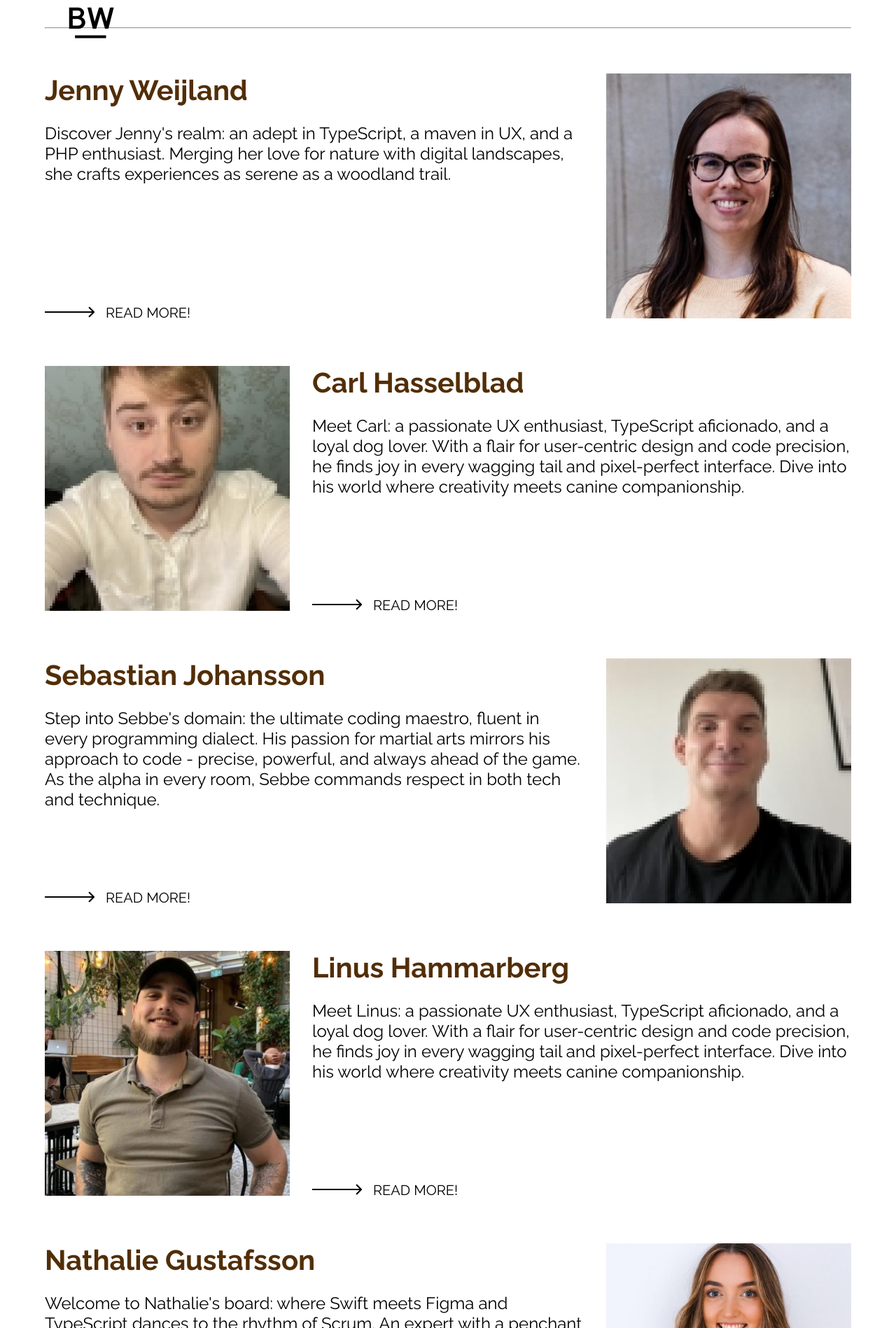
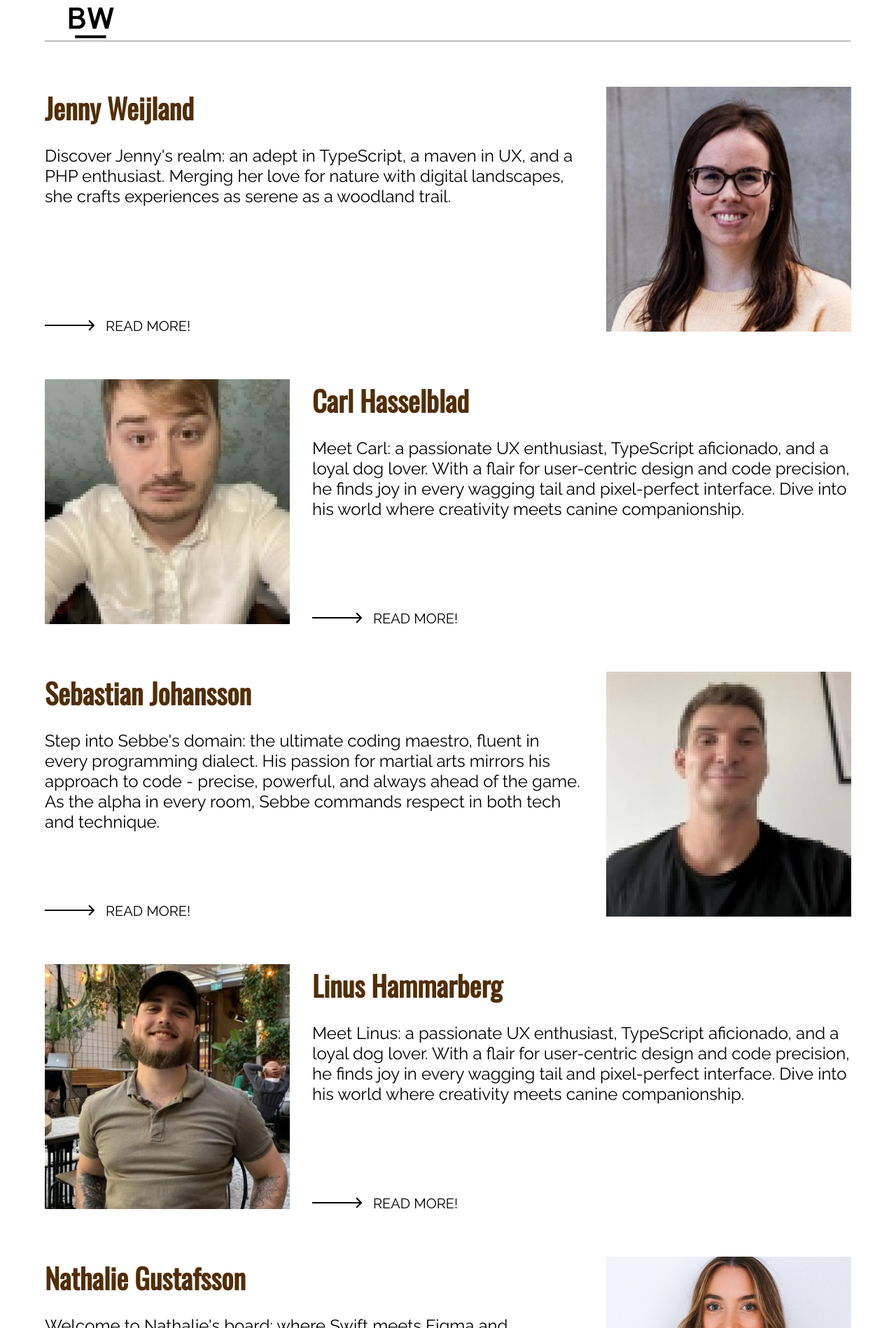
Before and after one commit to Lvl1Pichu/Portfolio-Website, a React (Vite) app: page / in a window 1280 px wide. Shown: the part 122-2020 px from the top of the page at 70% size. Built offline with nearby package versions, Linux system fonts and the light colour scheme.

Commit message:
added the Oswald font to all of the header elements.

```diff
--- a/src/Components/TeamSection.tsx
+++ b/src/Components/TeamSection.tsx
@@ -11,7 +11,7 @@ function TeamSection() {
         fontFamily: 'Raleway',
       }}
     >
-      <Box component="h1" sx={{ fontSize: '64px' }}>
+      <Box component="h1" sx={{ fontSize: '64px', fontFamily: 'Oswald' }}>
         The team
       </Box>
       <hr style={{ marginBottom: '2rem' }} />
@@ -43,7 +43,12 @@ function TeamSection() {
           >
             <Box
               component="h2"
-              sx={{ fontSize: '40px', margin: '0', color: '#522E07' }}
+              sx={{
+                fontSize: '40px',
+                margin: '0',
+                color: '#522E07',
+                fontFamily: 'Oswald',
+              }}
             >
               Jenny Weijland
             </Box>
@@ -95,7 +100,12 @@ function TeamSection() {
           <Box sx={{ display: 'flex', flexDirection: 'column', gap: '1.5rem' }}>
             <Box
               component="h2"
-              sx={{ fontSize: '40px', margin: '0', color: '#522E07' }}
+              sx={{
+                fontSize: '40px',
+                margin: '0',
+                color: '#522E07',
+                fontFamily: 'Oswald',
+              }}
             >
               Carl Hasselblad
             </Box>
@@ -150,7 +160,12 @@ function TeamSection() {
           >
             <Box
               component="h2"
-              sx={{ fontSize: '40px', margin: '0', color: '#522E07' }}
+              sx={{
+                fontSize: '40px',
+                margin: '0',
+                color: '#522E07',
+                fontFamily: 'Oswald',
+              }}
             >
               Sebastian Johansson
             </Box>
@@ -210,7 +225,12 @@ function TeamSection() {
           <Box sx={{ display: 'flex', flexDirection: 'column', gap: '1.5rem' }}>
             <Box
               component="h2"
-              sx={{ fontSize: '40px', margin: '0', color: '#522E07' }}
+              sx={{
+                fontSize: '40px',
+                margin: '0',
+                color: '#522E07',
+                fontFamily: 'Oswald',
+              }}
             >
               Linus Hammarberg
             </Box>
@@ -265,7 +285,12 @@ function TeamSection() {
           >
             <Box
               component="h2"
-              sx={{ fontSize: '40px', margin: '0', color: '#522E07' }}
+              sx={{
+                fontSize: '40px',
+                margin: '0',
+                color: '#522E07',
+                fontFamily: 'Oswald',
+              }}
             >
               Nathalie Gustafsson
             </Box>
```
